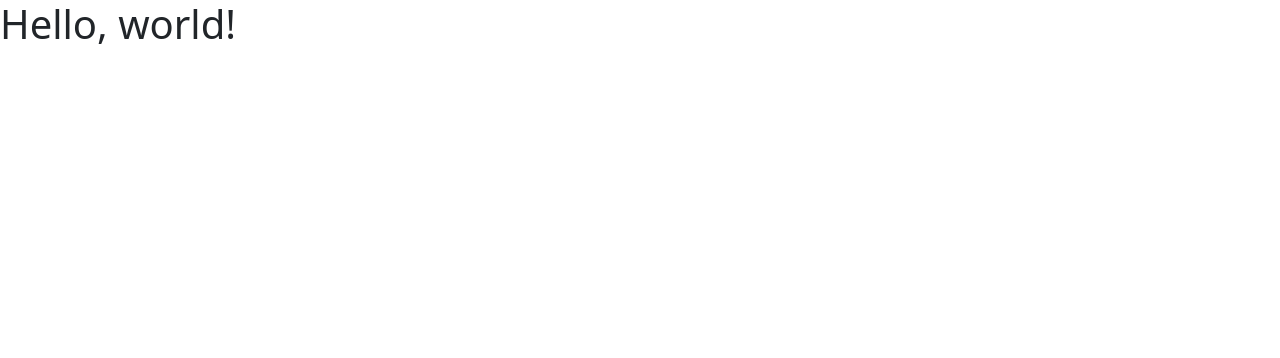
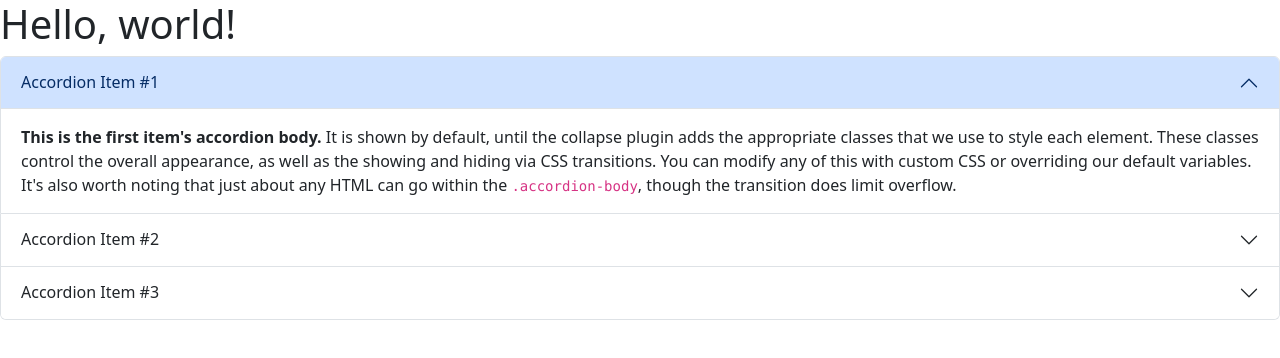
Before and after one commit to anisiyame/site, a plain HTML site: page index.html in a window 1280 px wide. Drawn offline with nearby package versions, Linux system fonts and the light colour scheme.

Commit message:
Update index.html

```diff
--- a/index.html
+++ b/index.html
@@ -9,5 +9,46 @@
   <body>
     <h1>Hello, world!</h1>
     <script src="https://cdn.jsdelivr.net/npm/bootstrap@5.3.3/dist/js/bootstrap.bundle.min.js" integrity="sha384-YvpcrYf0tY3lHB60NNkmXc5s9fDVZLESaAA55NDzOxhy9GkcIdslK1eN7N6jIeHz" crossorigin="anonymous"></script>
+ <div class="accordion" id="accordionExample">
+  <div class="accordion-item">
+    <h2 class="accordion-header">
+      <button class="accordion-button" type="button" data-bs-toggle="collapse" data-bs-target="#collapseOne" aria-expanded="true" aria-controls="collapseOne">
+        Accordion Item #1
+      </button>
+    </h2>
+    <div id="collapseOne" class="accordion-collapse collapse show" data-bs-parent="#accordionExample">
+      <div class="accordion-body">
+        <strong>This is the first item's accordion body.</strong> It is shown by default, until the collapse plugin adds the appropriate classes that we use to style each element. These classes control the overall appearance, as well as the showing and hiding via CSS transitions. You can modify any of this with custom CSS or overriding our default variables. It's also worth noting that just about any HTML can go within the <code>.accordion-body</code>, though the transition does limit overflow.
+      </div>
+    </div>
+  </div>
+  <div class="accordion-item">
+    <h2 class="accordion-header">
+      <button class="accordion-button collapsed" type="button" data-bs-toggle="collapse" data-bs-target="#collapseTwo" aria-expanded="false" aria-controls="collapseTwo">
+        Accordion Item #2
+      </button>
+    </h2>
+    <div id="collapseTwo" class="accordion-collapse collapse" data-bs-parent="#accordionExample">
+      <div class="accordion-body">
+        <strong>This is the second item's accordion body.</strong> It is hidden by default, until the collapse plugin adds the appropriate classes that we use to style each element. These classes control the overall appearance, as well as the showing and hiding via CSS transitions. You can modify any of this with custom CSS or overriding our default variables. It's also worth noting that just about any HTML can go within the <code>.accordion-body</code>, though the transition does limit overflow.
+      </div>
+    </div>
+  </div>
+  <div class="accordion-item">
+    <h2 class="accordion-header">
+      <button class="accordion-button collapsed" type="button" data-bs-toggle="collapse" data-bs-target="#collapseThree" aria-expanded="false" aria-controls="collapseThree">
+        Accordion Item #3
+      </button>
+    </h2>
+    <div id="collapseThree" class="accordion-collapse collapse" data-bs-parent="#accordionExample">
+      <div class="accordion-body">
+        <strong>This is the third item's accordion body.</strong> It is hidden by default, until the collapse plugin adds the appropriate classes that we use to style each element. These classes control the overall appearance, as well as the showing and hiding via CSS transitions. You can modify any of this with custom CSS or overriding our default variables. It's also worth noting that just about any HTML can go within the <code>.accordion-body</code>, though the transition does limit overflow.
+      </div>
+    </div>
+  </div>
+</div>
+
+
+
   </body>
 </html>
```
